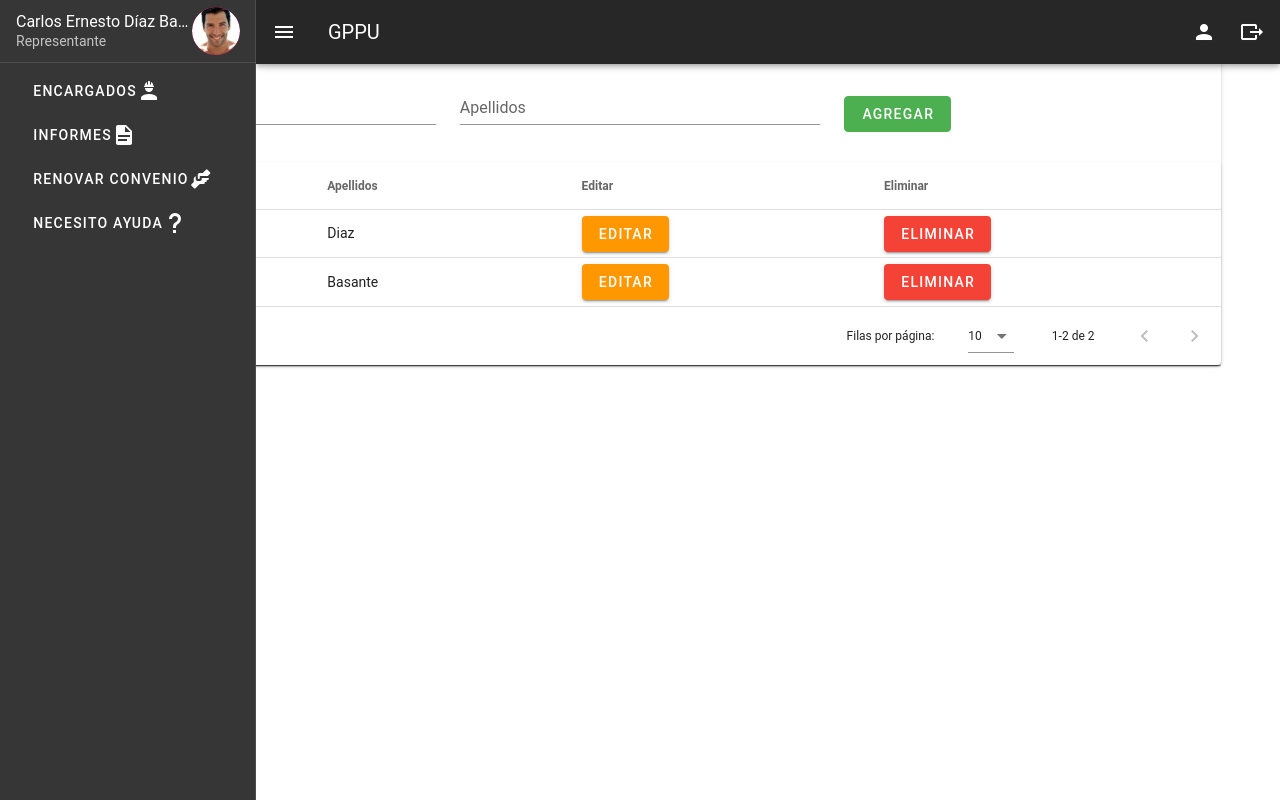
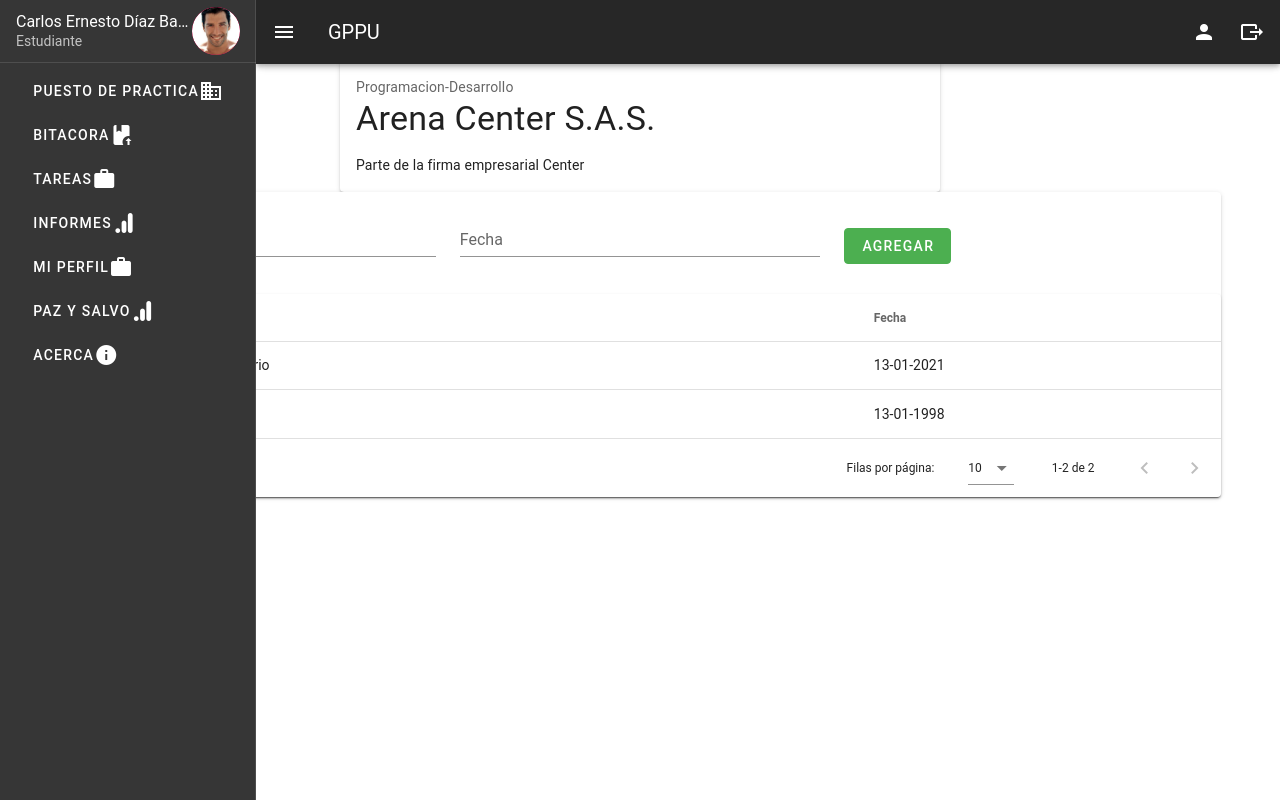
Before and after one commit to carlosdizx/Plantilla-GPPU, a Vue app: page /dashboard in a window 1280 px wide. Built offline with nearby package versions, Linux system fonts and the light colour scheme; a small style sheet from the web is missing.

Commit message:
Se agrego el listado de bitacoras

```diff
--- a/src/components/dashboard/Estudiante/AccionesEstu.vue
+++ b/src/components/dashboard/Estudiante/AccionesEstu.vue
@@ -2,16 +2,19 @@
 	<v-app>
 		<div class="container mt-12">
 			<infoPuestoPractica />
+			<ListadoBitacoraEstudiante />
 		</div>
 	</v-app>
 </template>
 
 <script>
 	import infoPuestoPractica from './infoPuestoPractica';
+	import ListadoBitacoraEstudiante from './ListadoBitacoraEstudiante';
 	export default {
 		name: 'AccionesEstu',
 		components: {
 			infoPuestoPractica,
+			ListadoBitacoraEstudiante,
 		},
 	};
 </script>
--- /dev/null
+++ b/src/components/dashboard/Estudiante/ListadoBitacoraEstudiante.vue
@@ -0,0 +1,52 @@
+<template>
+	<v-card>
+		<v-card-text>
+			<v-row>
+				<v-col color="4">
+					<v-text-field label="Etiqueta"></v-text-field>
+				</v-col>
+				<v-col color="4">
+					<v-text-field label="Fecha"></v-text-field>
+				</v-col>
+				<v-col color="4"><v-btn dark class="mt-5 success" outlined>Agregar</v-btn></v-col>
+			</v-row>
+		</v-card-text>
+		<v-data-table :headers="headers" :items="desserts" class="elevation-1">
+			<template v-slot:item.editar="{ item }">
+				<v-btn color="orange" dark>
+					{{ item.editar }}
+				</v-btn>
+			</template>
+			<template v-slot:item.eliminar="{ item }">
+				<v-btn color="red" dark>
+					{{ item.eliminar }}
+				</v-btn>
+			</template>
+		</v-data-table>
+	</v-card>
+</template>
+
+<script>
+	export default {
+		name: 'ListadoBitacoraEstudiante',
+		data: () => ({
+			search: '',
+			headers: [
+				{ text: 'Etiqueta', value: 'etiqueta' },
+				{ text: 'Fecha', value: 'fecha' },
+			],
+			desserts: [
+				{
+          etiqueta: 'Programacion de un calendario',
+          fecha: '13-01-2021',
+				},
+				{
+          etiqueta: 'Fotocopiar',
+          fecha: '13-01-1998',
+				},
+			],
+		}),
+	};
+</script>
+
+<style scoped></style>
--- a/src/components/dashboard/Representante/AccionesRepre.vue
+++ b/src/components/dashboard/Representante/AccionesRepre.vue
@@ -2,7 +2,6 @@
 	<v-app>
 		<div class="container mt-12">
 			<ListadoEncargado />
-			<hr />
 		</div>
 	</v-app>
 </template>
--- a/src/store/index.ts
+++ b/src/store/index.ts
@@ -15,7 +15,7 @@
 		},
 		rol: {
 			type: Number,
-			default: 2,
+			default: 1,
 		},
 	},
 	mutations: {
```
